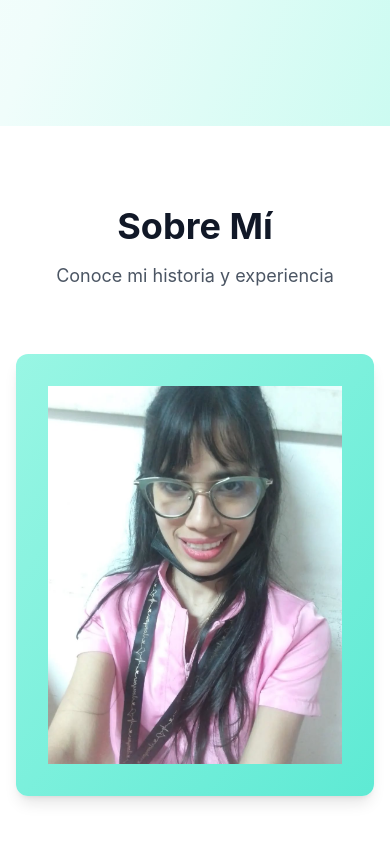
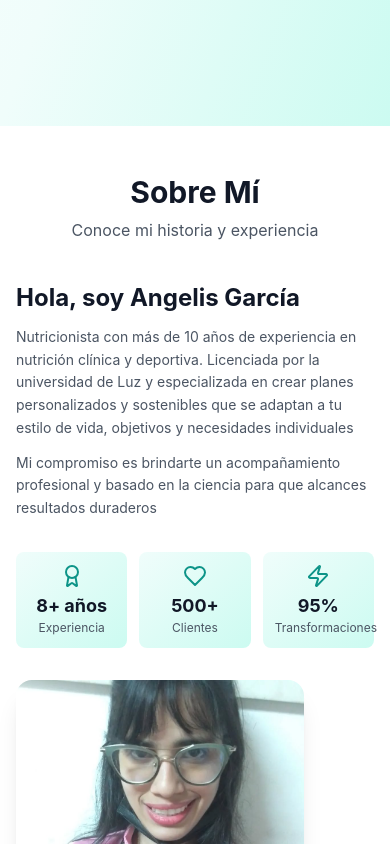
Before and after one commit to ferjbadev/AngelisNutricion, a React (Vite) app: page / in a window 390 px wide. Shown: the part 940-1784 px from the top of the page. Built offline with nearby package versions, Linux system fonts and the light colour scheme.

Commit message:
Update About.tsx

```diff
--- a/src/components/About.tsx
+++ b/src/components/About.tsx
@@ -9,37 +9,35 @@ export default function About() {
   ];
 
   return (
-    <section id="about" className="py-20 bg-white">
+    <section id="about" className="py-12 md:py-20 bg-white">
       <div className="max-w-7xl mx-auto px-4 sm:px-6 lg:px-8">
         <motion.div
           initial={{ opacity: 0, y: 20 }}
           whileInView={{ opacity: 1, y: 0 }}
           transition={{ duration: 0.8 }}
           viewport={{ once: true }}
-          className="text-center mb-16"
+          className="text-center mb-10 md:mb-16"
         >
-          <h2 className="section-title">Sobre Mí</h2>
-          <p className="section-subtitle">
+          <h2 className="text-3xl sm:text-4xl md:text-5xl font-bold text-gray-900 mb-2 md:mb-4">Sobre Mí</h2>
+          <p className="text-base sm:text-lg text-gray-600">
             Conoce mi historia y experiencia
           </p>
         </motion.div>
 
-        <div className="grid grid-cols-1 md:grid-cols-2 gap-12 items-center">
+        <div className="grid grid-cols-1 md:grid-cols-2 gap-8 md:gap-12 items-center">
           {/* Image */}
           <motion.div
             initial={{ opacity: 0, x: -50 }}
             whileInView={{ opacity: 1, x: 0 }}
             transition={{ duration: 0.8 }}
             viewport={{ once: true }}
-            className="relative"
+            className="relative order-2 md:order-1"
           >
-            <div className="bg-gradient-to-br from-primary-200 to-primary-300 rounded-xl p-8 shadow-lg">
                 <img
                   src="/foto2.png"
                   alt="Angelis García - Nutricionista Profesional"
-                  className="w-full h-full object-cover"
+                  className="w-72 sm:w-80 md:w-96 h-80 sm:h-96 md:h-full object-cover rounded-2xl shadow-xl"
                 />
-            </div>
           </motion.div>
 
           {/* Content */}
@@ -48,34 +46,34 @@ export default function About() {
             whileInView={{ opacity: 1, x: 0 }}
             transition={{ duration: 0.8 }}
             viewport={{ once: true }}
-            className="space-y-6"
+            className="space-y-4 md:space-y-6 order-1 md:order-2"
           >
             <div>
-              <h3 className="text-3xl font-bold text-gray-900 mb-4">
+              <h3 className="text-2xl sm:text-3xl font-bold text-gray-900 mb-3 md:mb-4">
                 Hola, soy Angelis García
               </h3>
-              <p className="text-gray-600 leading-relaxed mb-4">
+              <p className="text-sm sm:text-base text-gray-600 leading-relaxed mb-3 md:mb-4">
                 Nutricionista con más de 10 años de experiencia en nutrición clínica y deportiva. Licenciada por la universidad de Luz y especializada en crear planes personalizados y sostenibles que se adaptan a tu estilo de vida, objetivos y necesidades individuales
               </p>
 
-              <p className="text-gray-600 leading-relaxed">
+              <p className="text-sm sm:text-base text-gray-600 leading-relaxed">
                 Mi compromiso es brindarte un acompañamiento profesional y basado en la ciencia para que alcances resultados duraderos
               </p>
             </div>
 
             {/* Stats */}
-            <div className="grid grid-cols-3 gap-4 pt-8">
+            <div className="grid grid-cols-3 gap-3 md:gap-4 pt-4 md:pt-8">
               {stats.map((stat, index) => (
                 <motion.div
                   key={index}
                   whileHover={{ y: -5 }}
-                  className="bg-gradient-to-br from-primary-50 to-primary-100 p-4 rounded-lg text-center"
+                  className="bg-gradient-to-br from-primary-50 to-primary-100 p-3 md:p-4 rounded-lg text-center"
                 >
-                  <stat.icon className="w-8 h-8 text-primary-600 mx-auto mb-2" />
-                  <p className="text-2xl font-bold text-gray-900">
+                  <stat.icon className="w-6 md:w-8 h-6 md:h-8 text-primary-600 mx-auto mb-1 md:mb-2" />
+                  <p className="text-lg md:text-2xl font-bold text-gray-900">
                     {stat.value}
                   </p>
-                  <p className="text-sm text-gray-600">{stat.label}</p>
+                  <p className="text-xs md:text-sm text-gray-600">{stat.label}</p>
                 </motion.div>
               ))}
             </div>
```
